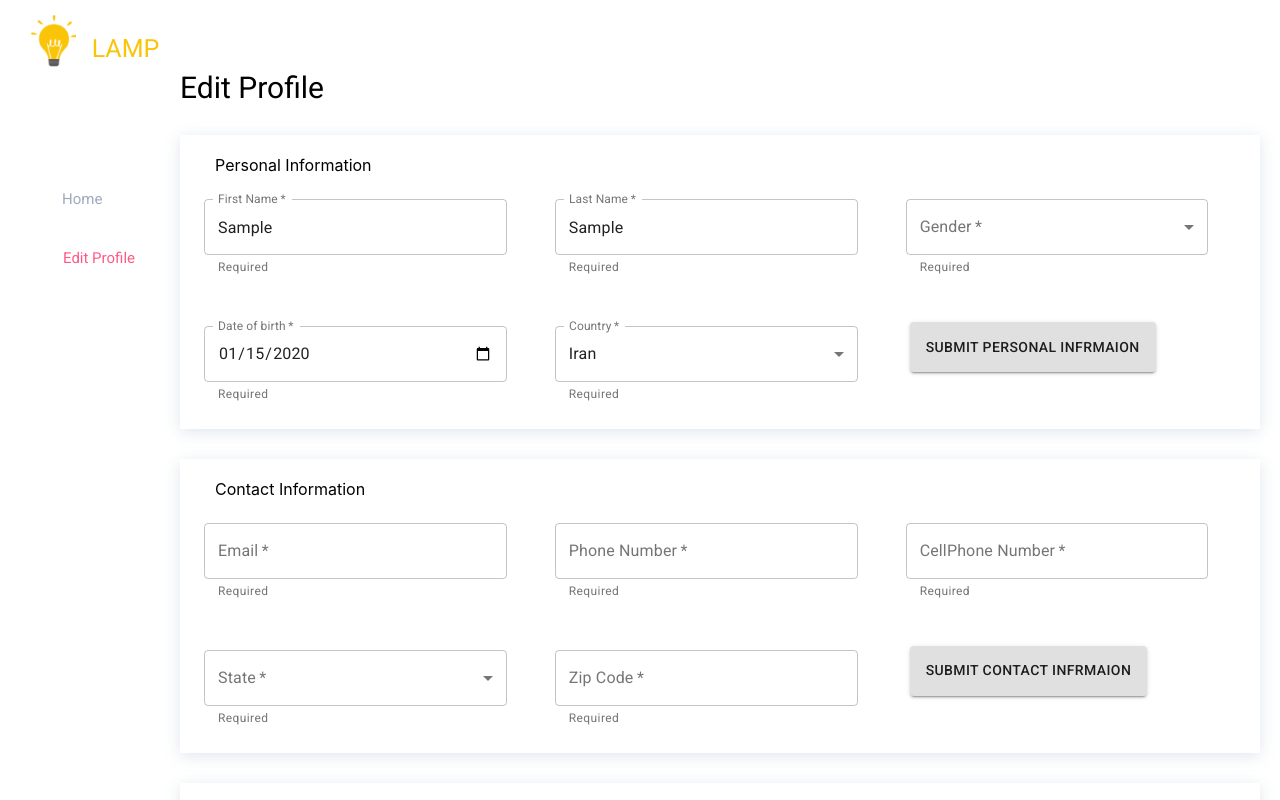
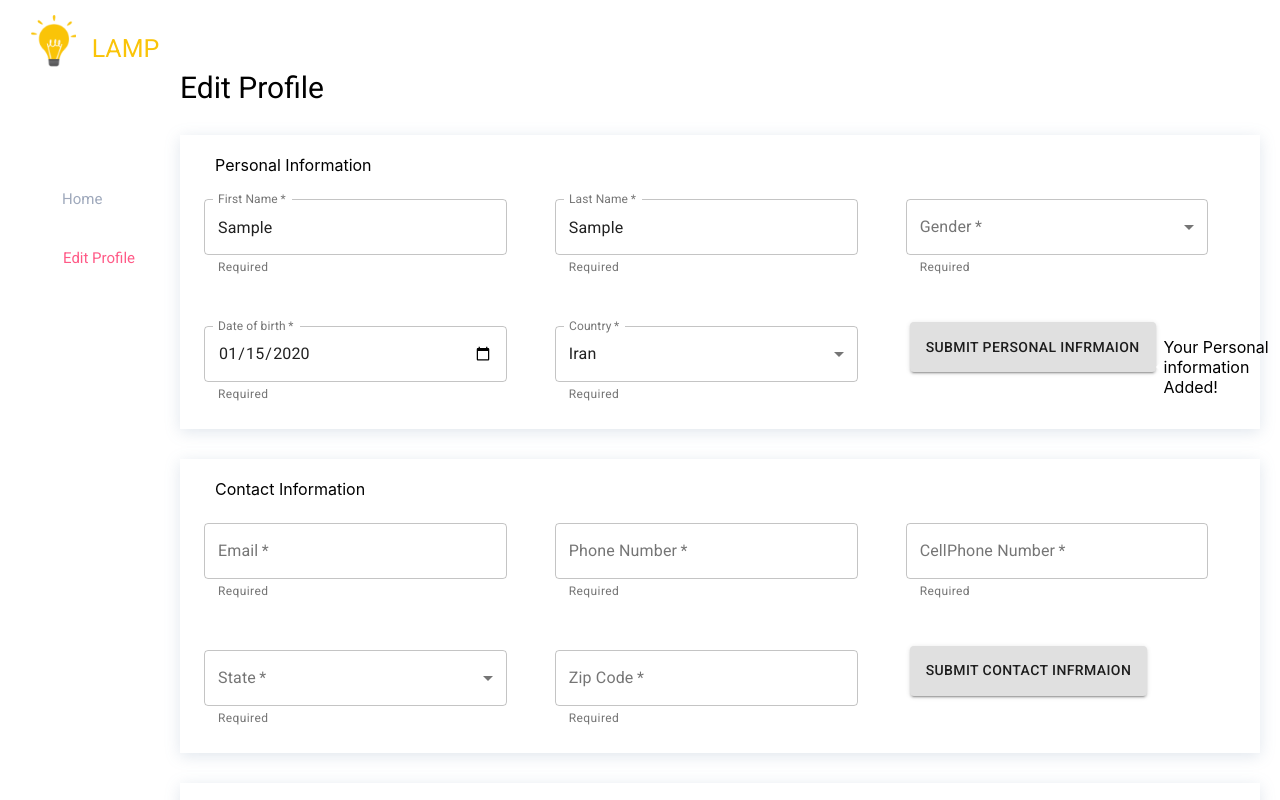
Before and after one commit to odelia0098/software-engineering-2-, a React (Create React App) app in the folder Project/Implement/: page /studentform in a window 1280 px wide. Both pictures are taken after typing "Sample", "Sample", "2020-01-15" into the empty fields and a click on the button "SUBMIT PERSONAL INFRMAION". Shown: the top 800 px of the page. Built offline with nearby package versions, Linux system fonts and the light colour scheme.

Commit message:
Update StudentPersonalInfos.js

```diff
--- a/Project/Implement/src/components/StudentPersonalInfos.js
+++ b/Project/Implement/src/components/StudentPersonalInfos.js
@@ -2,8 +2,6 @@ import React from "react";
 import TextField from "@material-ui/core/TextField";
 import MenuItem from "@material-ui/core/MenuItem";
 import Button from "@material-ui/core/Button";
-import List from "@material-ui/core/List";
-import ListItem from "@material-ui/core/ListItem";
 import Popup from "reactjs-popup";
 
 const genders = [
@@ -24,20 +22,22 @@ const countries = [
   }
 ];
 const Personal = props => {
-  // const onClick = () => {
-  //   console.log({ props });
-  //   return (
-  //     <div>
-  //       <Popup position="right center">
-  //         <List>
-  //           <ListItem
-  //             primaryText="Your first name is:"
-  //             secondaryText={props.firstName}
-  //           />
-  //         </List>
-  //       </Popup>
-  //     </div>
-  //   );
+  //const func1 = () => {
+  //   return <MyPopup />;
+
+  //   // return (
+  //   //   <div>
+  //   //     {/* <Popup position="right center">
+  //   //       {/* <List>
+  //   //         <ListItem
+  //   //           primaryText="Your first name is:"
+  //   //           secondaryText={props.firstName}
+  //   //         />
+  //   //       </List> */}
+  //   //       <h2>This is popup</h2>
+  //   //     </Popup> */}
+  //   //   </div>
+  //   // );
   // };
   return (
     <div className="personal-forms">
@@ -114,16 +114,17 @@ const Personal = props => {
             ))}
           </TextField>
 
-          <Button className="forms-buttons" variant="contained">
-            SUBMIT PERSONAL INFRMAION
-          </Button>
-
-          {/* <List>
-                <ListItem
-                  primaryText="Your first name is:"
-                  secondaryText={props.firstName}
-                />
-              </List> */}
+          <Popup
+            className="popup"
+            trigger={
+              <Button className="forms-buttons" variant="contained">
+                SUBMIT PERSONAL INFRMAION
+              </Button>
+            }
+            position="right center"
+          >
+            <div>Your Personal information Added!</div>
+          </Popup>
         </div>
       </form>
     </div>
```
